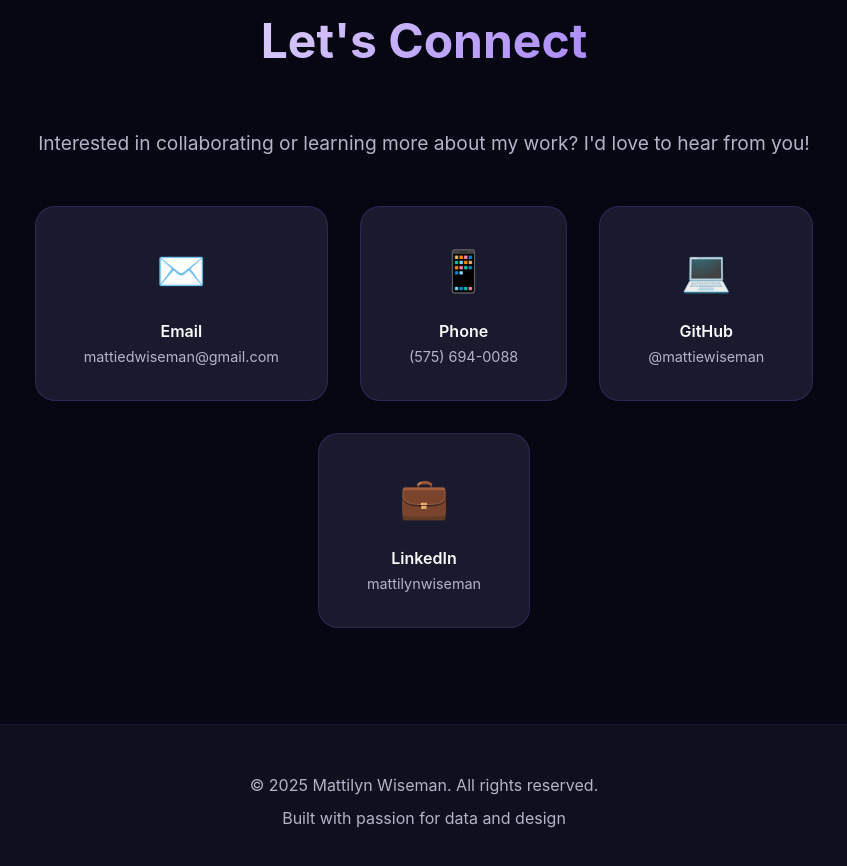
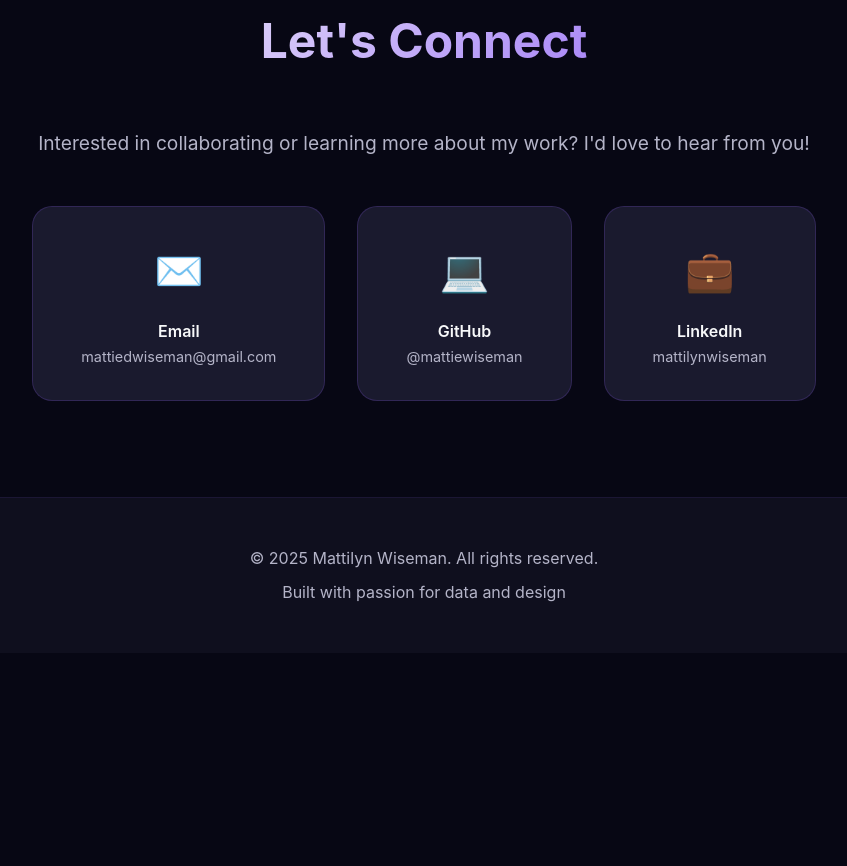
Before and after one commit to mattiewiseman/mattiewiseman.github.io, a plain HTML site: page index.html in a window 1280 px wide. Shown: the part 6145-7011 px from the top of the page, without its empty margins (216-1063 px from the left). After the commit the page ends 6798 px from the top, so only its background shows below. Drawn offline with Linux system fonts and the light colour scheme.

Commit message:
Remove contact information
Removed phone contact section from index.html

```diff
--- a/index.html
+++ b/index.html
@@ -1117,13 +1117,6 @@
                         <div style="color: var(--text-secondary); font-size: 0.9rem;">mattiedwiseman@gmail.com</div>
                     </div>
                 </a>
-                <a href="tel:5756940088" class="contact-card">
-                    <div class="contact-icon">📱</div>
-                    <div>
-                        <div style="font-weight: 600;">Phone</div>
-                        <div style="color: var(--text-secondary); font-size: 0.9rem;">(575) 694-0088</div>
-                    </div>
-                </a>
                 <a href="https://github.com/mattiewiseman" target="_blank" class="contact-card">
                     <div class="contact-icon">💻</div>
                     <div>
```
